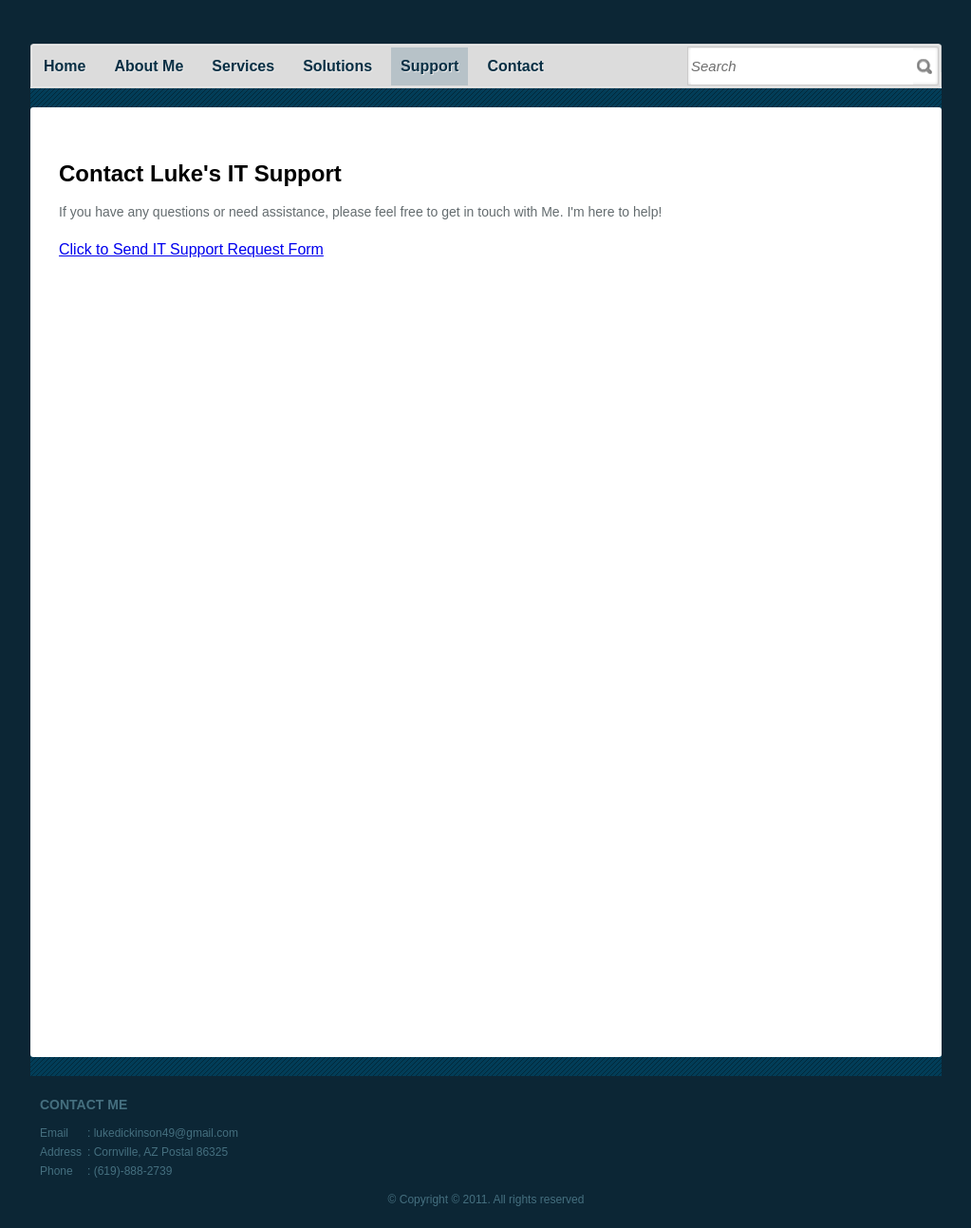
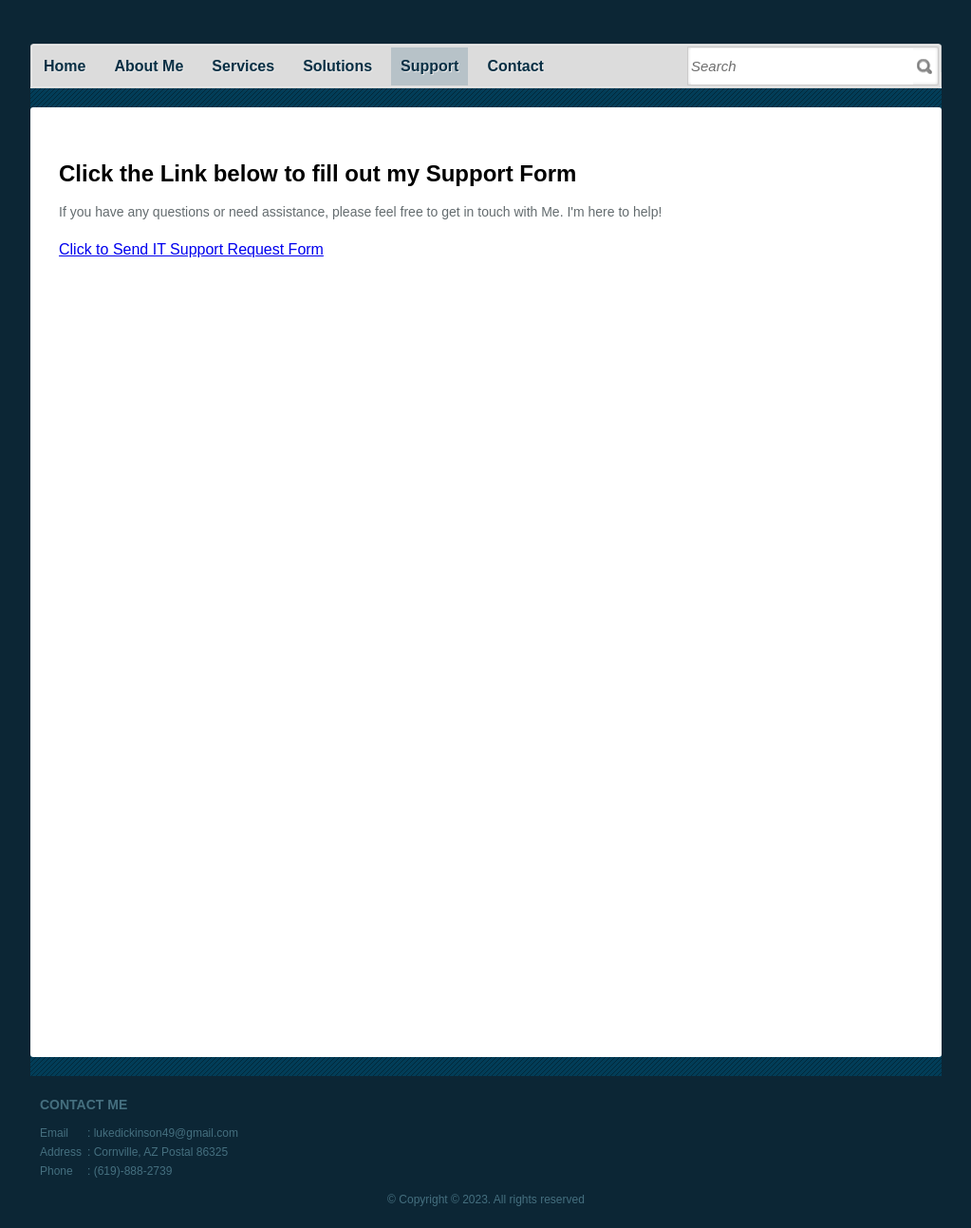
Before and after one commit to lukesitsupport/lukesitsupport.github.io, a website: page support.html in a window 1280 px wide. Shown: the part 302-1595 px from the top of the page at 95% size, without its empty margins (128-1151 px from the left). Drawn offline with Linux system fonts and the light colour scheme.

Commit message:
Update support.html

```diff
--- a/support.html
+++ b/support.html
@@ -41,7 +41,7 @@
         <div class="background">
             <div id="support">
                 <div id="contact-form">
-                    <h2>Contact Luke's IT Support</h2>
+                    <h2>Click the Link below to fill out my Support Form</h2>
                     <p>If you have any questions or need assistance, please feel free to get in touch with Me. I'm here to help!</p>
                     <!-- Replace the form with a link to your Google Form -->
                     <a href="https://forms.gle/LeQUnHxABWZREm7g7" class="button">Click to Send IT Support Request Form</a>
@@ -59,7 +59,7 @@
         </ul>
 
 
-        <span class="footnote">&copy; Copyright &copy; 2011. All rights reserved</span>
+        <span class="footnote">&copy; Copyright &copy; 2023. All rights reserved</span>
     </div> <!-- /#footer -->
 </body>
 </html>
```
